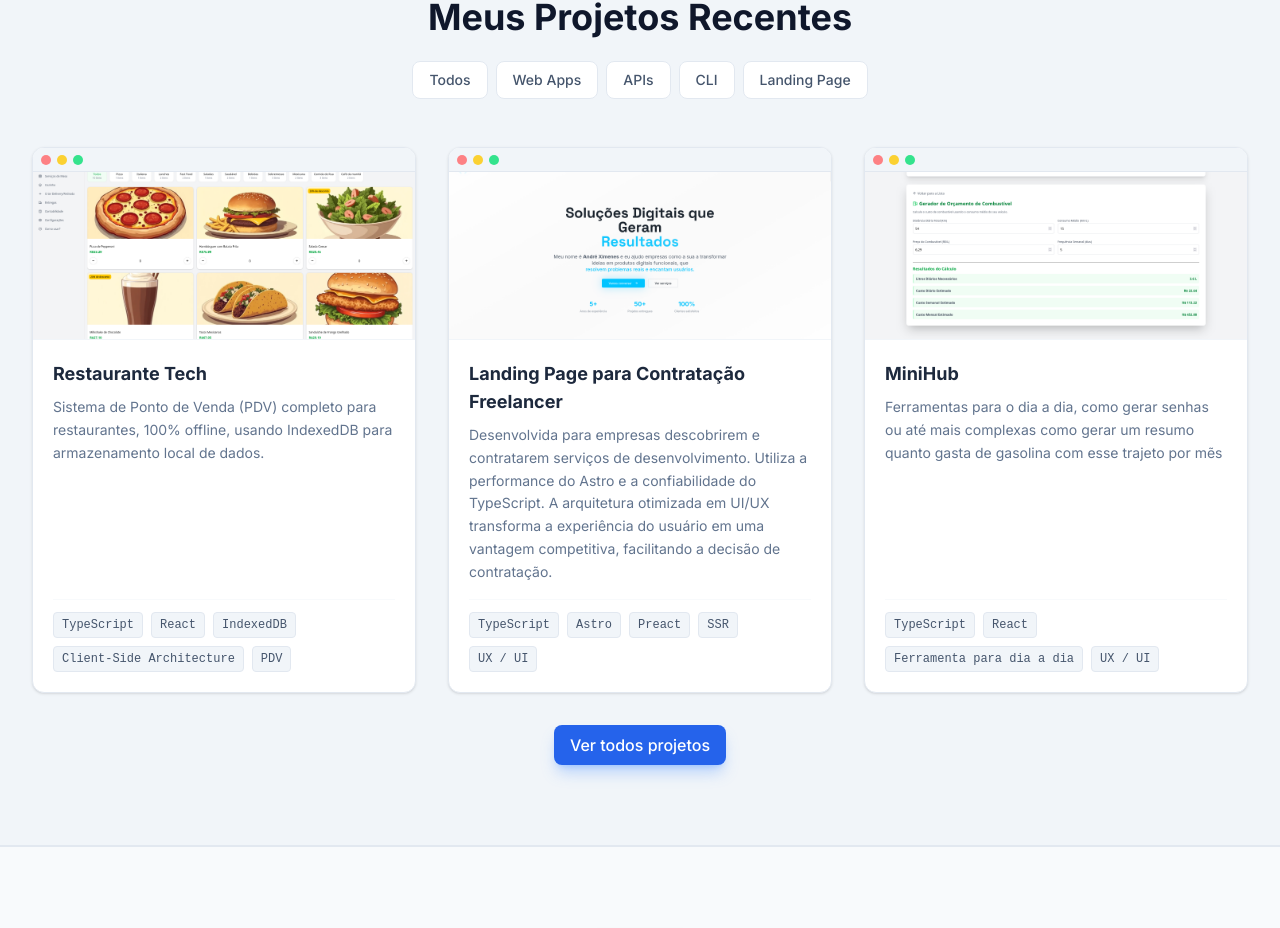
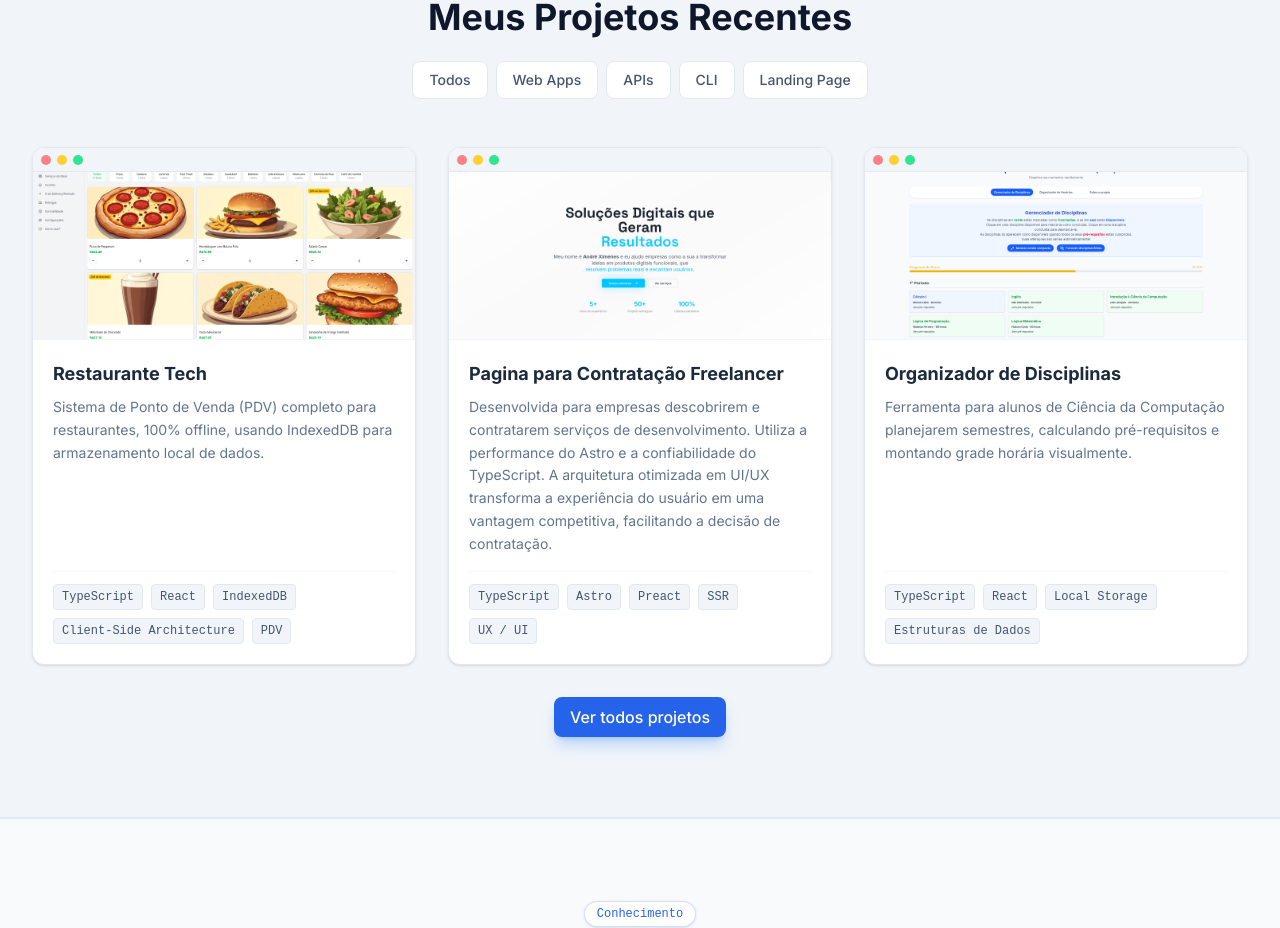
Before and after one commit to AndreXime/portifolio, a Next.js app: page / in a window 1280 px wide. Shown: the part 2380-3308 px from the top of the page. Built offline with nearby package versions, Linux system fonts and the light colour scheme.

Commit message:
Novos projetos

```diff
--- a/src/content/projects.ts
+++ b/src/content/projects.ts
@@ -26,13 +26,33 @@ export const projects: Project[] = [
 		github: "https://github.com/AndreXime/restaurante",
 	},
 	{
-		title: "Landing Page para Contratação Freelancer",
+		title: "Pagina para Contratação Freelancer",
 		description:
 			"Desenvolvida para empresas descobrirem e contratarem serviços de desenvolvimento. Utiliza a performance do Astro e a confiabilidade do TypeScript. A arquitetura otimizada em UI/UX transforma a experiência do usuário em uma vantagem competitiva, facilitando a decisão de contratação.",
 		type: "landing page",
 		tech: ["TypeScript", "Astro", "Preact", "SSR", "UX / UI"],
 		image: "contrate.png",
 		link: "https://contrate.andreximenes.xyz/",
+		github: "",
+	},
+	{
+		title: "Organizador de Disciplinas",
+		description:
+			"Ferramenta para alunos de Ciência da Computação planejarem semestres, calculando pré-requisitos e montando grade horária visualmente.",
+		type: "app",
+		tech: ["TypeScript", "React", "Local Storage", "Estruturas de Dados"],
+		image: "disciplinas.png",
+		link: "https://disciplina-uva.andreximenes.xyz/",
+		github: "https://github.com/AndreXime/organiza-cc-uva",
+	},
+	{
+		title: "Plataforma ecommerce para venda de eletronicos",
+		description:
+			"Plataforma desenvolvida para ecommerce com visual polido e focado na experiencia de usuario, com todas as funcionalidades essenciais como: Autenticação, Filtragem de produtos, Carrinho e Pagamento.",
+		type: "landing page",
+		tech: ["TypeScript", "Next.js", "React", "UX/UI", "TailwindCSS"],
+		image: "ecommerce.png",
+		link: "https://ecommerce.andreximenes.xyz/",
 		github: "",
 	},
 	{
@@ -46,16 +66,6 @@ export const projects: Project[] = [
 		github: "http://github.com/AndreXime/minihub",
 	},
 	{
-		title: "Organizador de Disciplinas",
-		description:
-			"Ferramenta para alunos de Ciência da Computação planejarem semestres, calculando pré-requisitos e montando grade horária visualmente.",
-		type: "app",
-		tech: ["TypeScript", "React", "Local Storage", "Estruturas de Dados"],
-		image: "disciplinas.png",
-		link: "https://disciplina-uva.andreximenes.xyz/",
-		github: "https://github.com/AndreXime/organiza-cc-uva",
-	},
-	{
 		title: "Loja Gin API",
 		description:
 			"API RESTful completa para e-commerce (carrinho, autenticação JWT, CRUD) construída em Go com o framework Gin e GORM.",
@@ -63,9 +73,7 @@ export const projects: Project[] = [
 		tech: [
 			"Go (Golang)",
 			"Gin Framework",
-			"PostgreSQL",
 			"GORM",
-			"JWT",
 			"Swagger",
 			"Testes E2E",
 			"API REST",
@@ -84,4 +92,14 @@ export const projects: Project[] = [
 		link: "",
 		github: "https://github.com/AndreXime/pixel-press",
 	},
+	{
+		title: "Youtube Downloader",
+		description:
+			"Ferramenta CLI para baixar videos e musicas do youtube usando yt-dlp, tendo a possibilidade de baixar a playlist inteira.",
+		type: "cli",
+		tech: ["Go (Golang)", "CLI", "yt-dlp", "Downloader"],
+		image: "yt-downloader.png",
+		link: "",
+		github: "https://github.com/AndreXime/youtube-downloader",
+	},
 ];
```
Also changed, not shown: public/projetos/ecommerce.png (added), public/projetos/yt-downloader.png (added).
